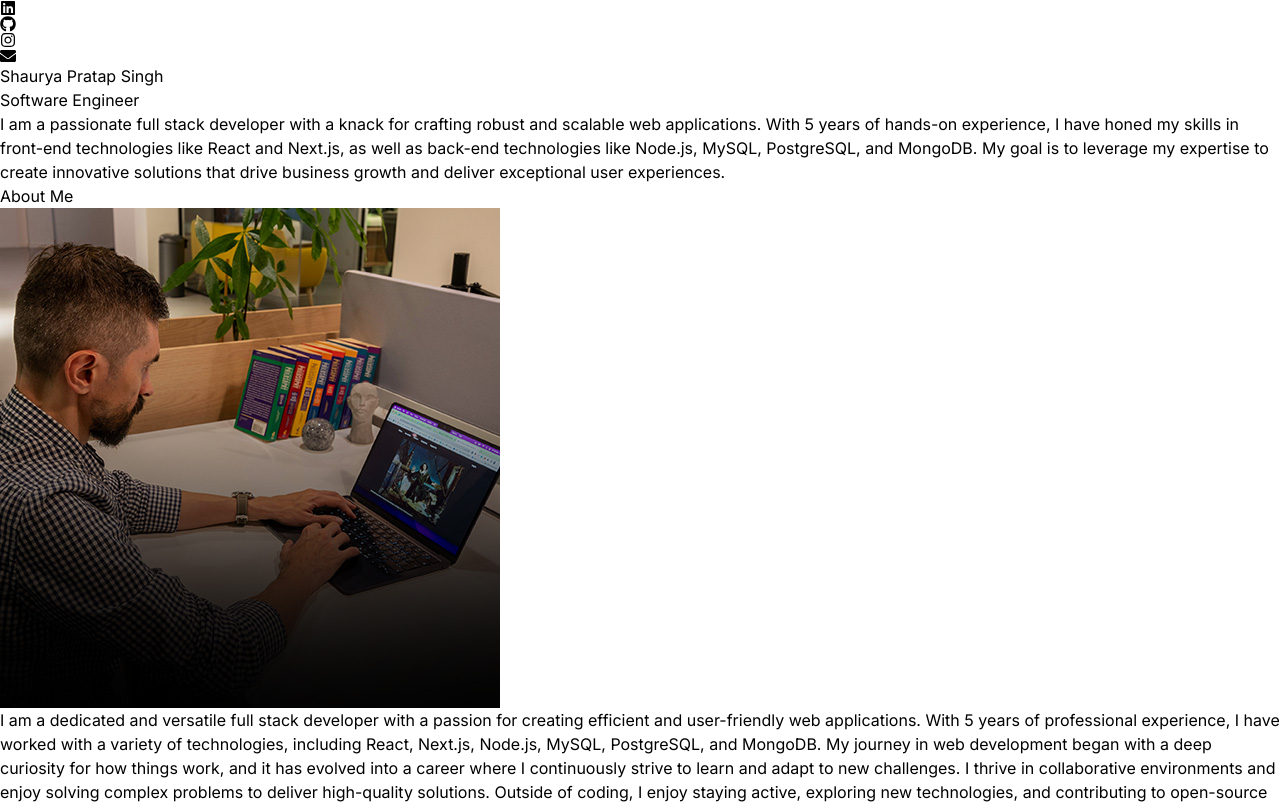
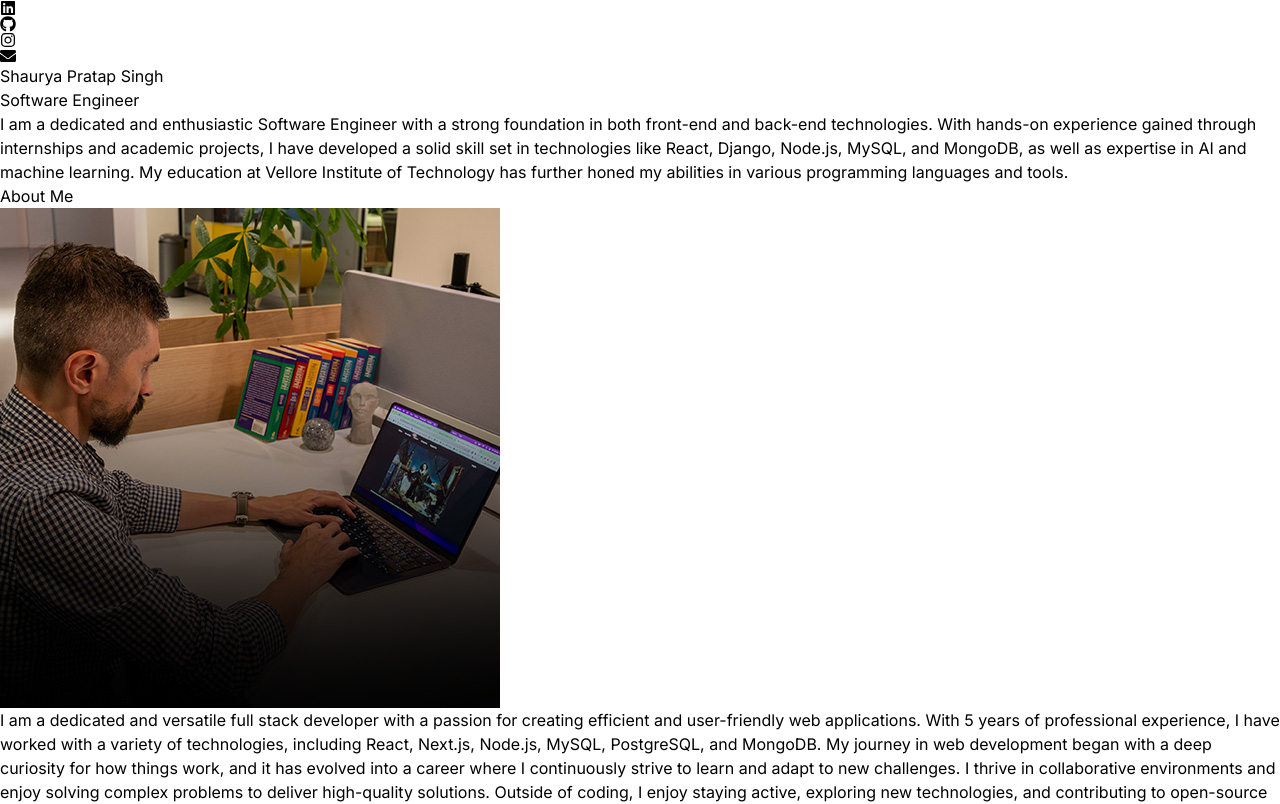
Before and after one commit to sp2003s/Portfolio-react, a React (Vite) app: page / in a window 1280 px wide. Shown: the top 804 px of the page. Built offline with nearby package versions, Linux system fonts and the light colour scheme.

Commit message:
Hero Content

```diff
--- a/src/constants/index.js
+++ b/src/constants/index.js
@@ -3,7 +3,7 @@ import project2 from "../assets/projects/project-2.jpg";
 import project3 from "../assets/projects/project-3.jpg";
 import project4 from "../assets/projects/project-4.jpg";
 
-export const HERO_CONTENT = `I am a passionate full stack developer with a knack for crafting robust and scalable web applications. With 5 years of hands-on experience, I have honed my skills in front-end technologies like React and Next.js, as well as back-end technologies like Node.js, MySQL, PostgreSQL, and MongoDB. My goal is to leverage my expertise to create innovative solutions that drive business growth and deliver exceptional user experiences.`;
+export const HERO_CONTENT = `I am a dedicated and enthusiastic Software Engineer with a strong foundation in both front-end and back-end technologies. With hands-on experience gained through internships and academic projects, I have developed a solid skill set in technologies like React, Django, Node.js, MySQL, and MongoDB, as well as expertise in AI and machine learning. My education at Vellore Institute of Technology has further honed my abilities in various programming languages and tools.`;
 
 export const ABOUT_TEXT = `I am a dedicated and versatile full stack developer with a passion for creating efficient and user-friendly web applications. With 5 years of professional experience, I have worked with a variety of technologies, including React, Next.js, Node.js, MySQL, PostgreSQL, and MongoDB. My journey in web development began with a deep curiosity for how things work, and it has evolved into a career where I continuously strive to learn and adapt to new challenges. I thrive in collaborative environments and enjoy solving complex problems to deliver high-quality solutions. Outside of coding, I enjoy staying active, exploring new technologies, and contributing to open-source projects.`;
 
```
